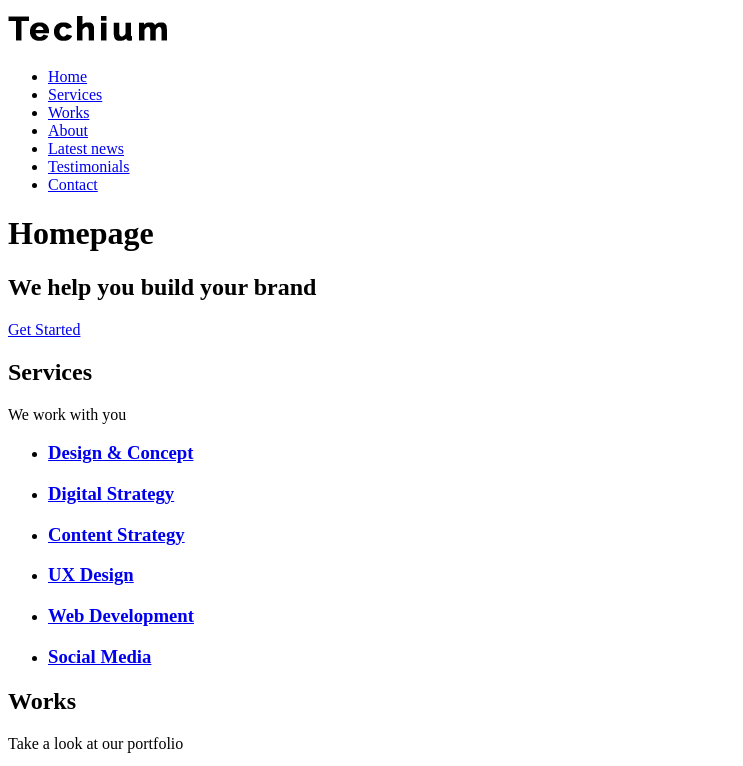
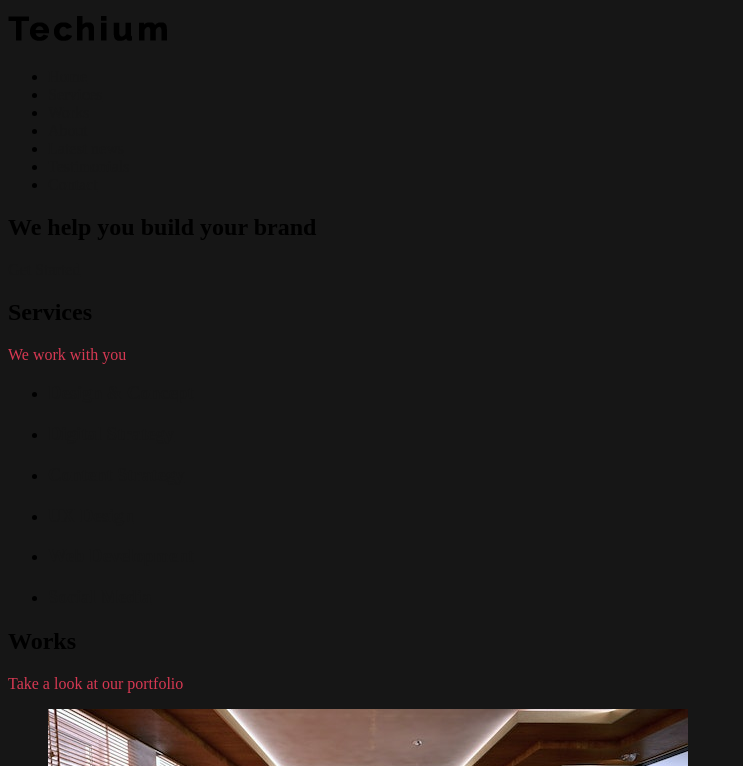
Before and after one commit to abrhamadddis/alx-frontend, a plain HTML site: page 0x02-CSS_advanced/index.html in a window 1280 px wide. Shown: the top 766 px of the page, without its empty margins (0-743 px from the left). Drawn offline with Linux system fonts and the light colour scheme.

Commit message:
Do you know your color values

```diff
--- a/0x02-CSS_advanced/1-style.css
+++ /dev/null
@@ -1,3 +0,0 @@
-html {
-    scroll-behavior: smooth;
-}
--- a/0x02-CSS_advanced/index.html
+++ b/0x02-CSS_advanced/index.html
@@ -8,7 +8,7 @@
   <meta name="description" content="Description of the page less than 150 characters">
   <link rel="icon" type="image/png" href="images/favicon.jpg">
   <link href="https://fonts.googleapis.com/css?family=Open+Sans:400,700|Raleway:700&display=swap" rel="stylesheet">
-  <link rel='stylesheet' href='#'>
+  <link rel='stylesheet' href='styles/2-style.css'>
 </head>
 
 <body>
--- /dev/null
+++ b/0x02-CSS_advanced/styles/2-style.css
@@ -0,0 +1,19 @@
+html {
+    scroll-behavior: smooth;
+}
+body {
+    background-color: #161616;
+
+}
+a {
+    color: #161616;
+}
+.visually-hidden{
+    display: none;
+}
+.visually-hidden{
+    color: #D73953;
+}
+.section-tagline{
+    color: #D73953;
+}
```
Also changed, not shown: 0x02-CSS_advanced/styles/1-style.css (added).
